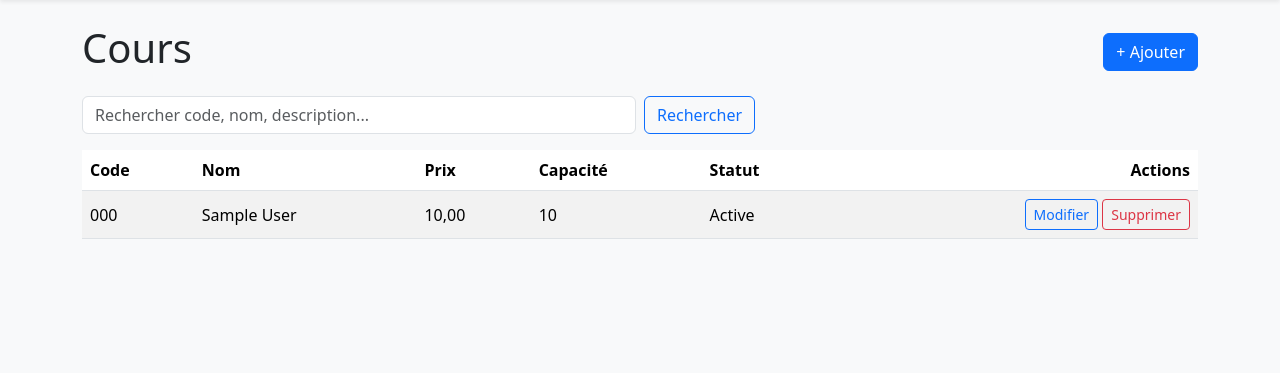
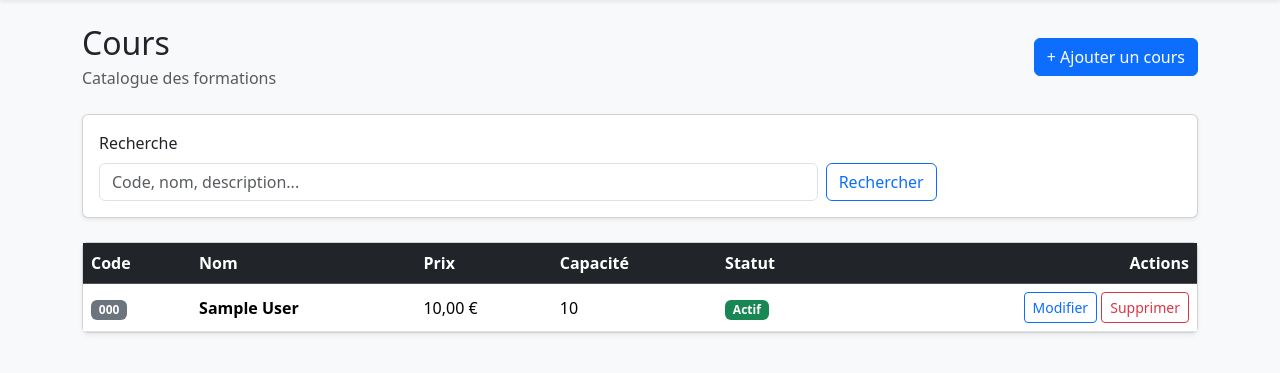
Before and after one commit to mytutoeasy/djapro, a Django app: page /courses/ in a window 1280 px wide. Shown: the part 56-429 px from the top of the page. Run offline with Django 5.2, Linux system fonts and the light colour scheme; a user stored in the database is signed in; tables that the repository leaves empty hold one stand-in row (values such as "Sample post").

Commit message:
Polish course template with Bootstrap 5

```diff
--- a/templates/students/courses.html
+++ b/templates/students/courses.html
@@ -1,7 +1,8 @@
 {% extends "base.html" %}
+{% block title %}Cours{% endblock %}
 {% block content %}
-<div class="d-flex justify-content-between align-items-center mb-3"><h1>Cours</h1><a class="btn btn-primary" href="{% url 'course_create' %}">+ Ajouter</a></div>
-<form method="get" class="row g-2 mb-3"><div class="col-md-6"><input class="form-control" name="q" value="{{ q }}" placeholder="Rechercher code, nom, description..."></div><div class="col-auto"><button class="btn btn-outline-primary">Rechercher</button>{% if q %}<a class="btn btn-outline-secondary" href="{% url 'courses' %}">Réinitialiser</a>{% endif %}</div></form>
-<table class="table table-striped bg-white align-middle"><thead><tr><th>Code</th><th>Nom</th><th>Prix</th><th>Capacité</th><th>Statut</th><th class="text-end">Actions</th></tr></thead><tbody>{% for c in page_obj %}<tr><td>{{ c.code }}</td><td>{{ c.name }}</td><td>{{ c.price }}</td><td>{{ c.capacity }}</td><td>{{ c.get_status_display }}</td><td class="text-end"><a class="btn btn-sm btn-outline-primary" href="{% url 'course_update' c.pk %}">Modifier</a> <a class="btn btn-sm btn-outline-danger" href="{% url 'course_delete' c.pk %}">Supprimer</a></td></tr>{% empty %}<tr><td colspan="6">Aucun cours.</td></tr>{% endfor %}</tbody></table>
-{% include "students/pagination.html" %}
+<div class="d-flex flex-column flex-md-row justify-content-between align-items-md-center gap-3 mb-4"><div><h1 class="h2 mb-1">Cours</h1><p class="text-muted mb-0">Catalogue des formations</p></div>{% if user.is_staff %}<a class="btn btn-primary" href="{% url 'course_create' %}">+ Ajouter un cours</a>{% endif %}</div>
+<div class="card shadow-sm mb-4"><div class="card-body"><form method="get" class="row g-2"><div class="col-md-8"><label class="form-label">Recherche</label><input class="form-control" name="q" value="{{ q }}" placeholder="Code, nom, description..."></div><div class="col-md-4 d-flex align-items-end gap-2"><button class="btn btn-outline-primary">Rechercher</button>{% if q %}<a class="btn btn-outline-secondary" href="{% url 'courses' %}">Réinitialiser</a>{% endif %}</div></form></div></div>
+<div class="card shadow-sm"><div class="table-responsive"><table class="table table-hover align-middle mb-0"><thead class="table-dark"><tr><th>Code</th><th>Nom</th><th>Prix</th><th>Capacité</th><th>Statut</th><th class="text-end">Actions</th></tr></thead><tbody>{% for c in page_obj %}<tr><td><span class="badge text-bg-secondary">{{ c.code }}</span></td><td class="fw-semibold">{{ c.name }}</td><td>{{ c.price }} €</td><td>{{ c.capacity }}</td><td>{% if c.status == 'active' %}<span class="badge text-bg-success">Actif</span>{% else %}<span class="badge text-bg-secondary">Inactif</span>{% endif %}</td><td class="text-end">{% if user.is_staff %}<a class="btn btn-sm btn-outline-primary" href="{% url 'course_update' c.pk %}">Modifier</a> <a class="btn btn-sm btn-outline-danger" href="{% url 'course_delete' c.pk %}">Supprimer</a>{% endif %}</td></tr>{% empty %}<tr><td colspan="6" class="text-center text-muted py-5">Aucun cours trouvé.</td></tr>{% endfor %}</tbody></table></div></div>
+<div class="mt-3">{% include "students/pagination.html" %}</div>
 {% endblock %}
```
